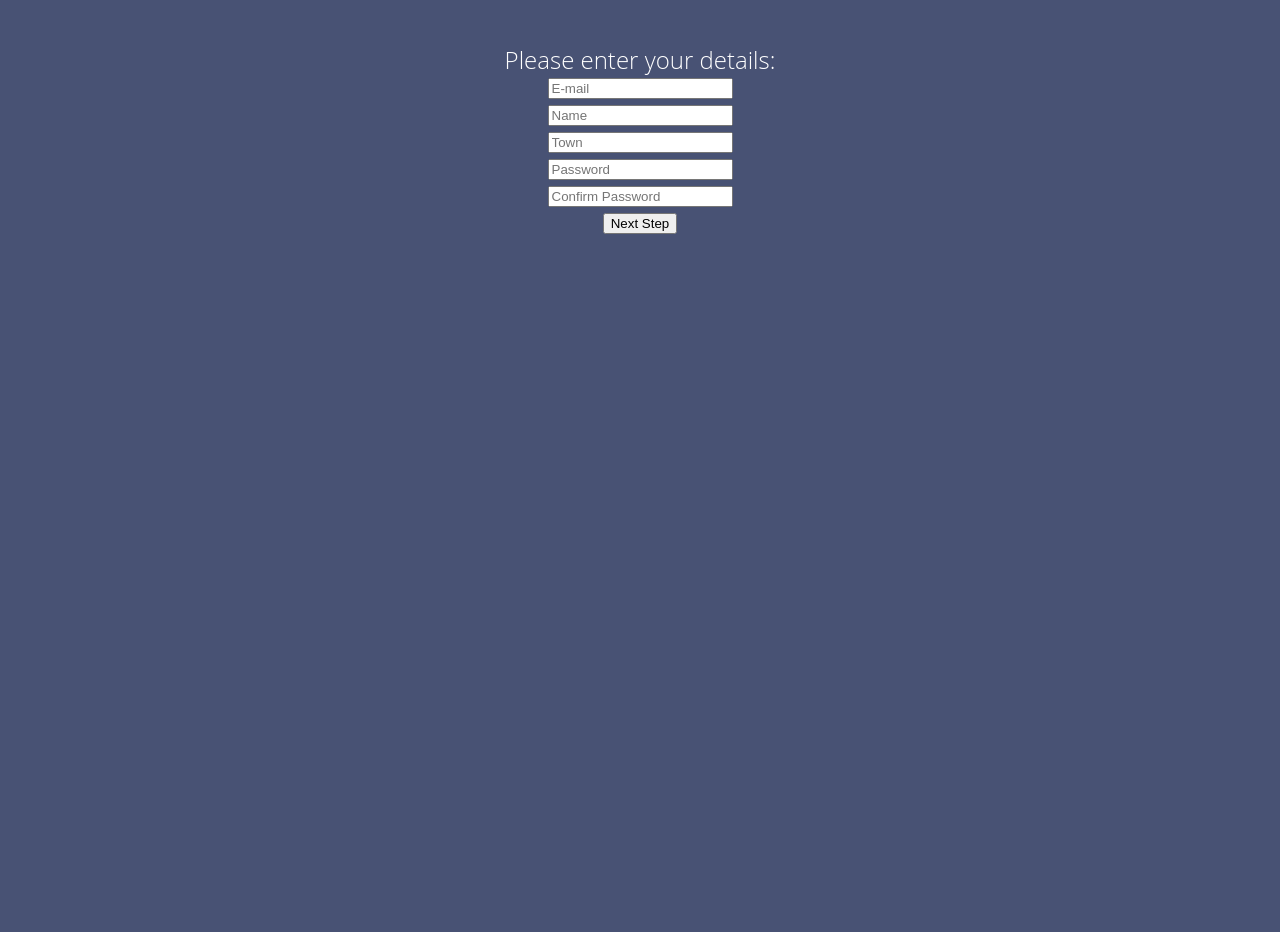
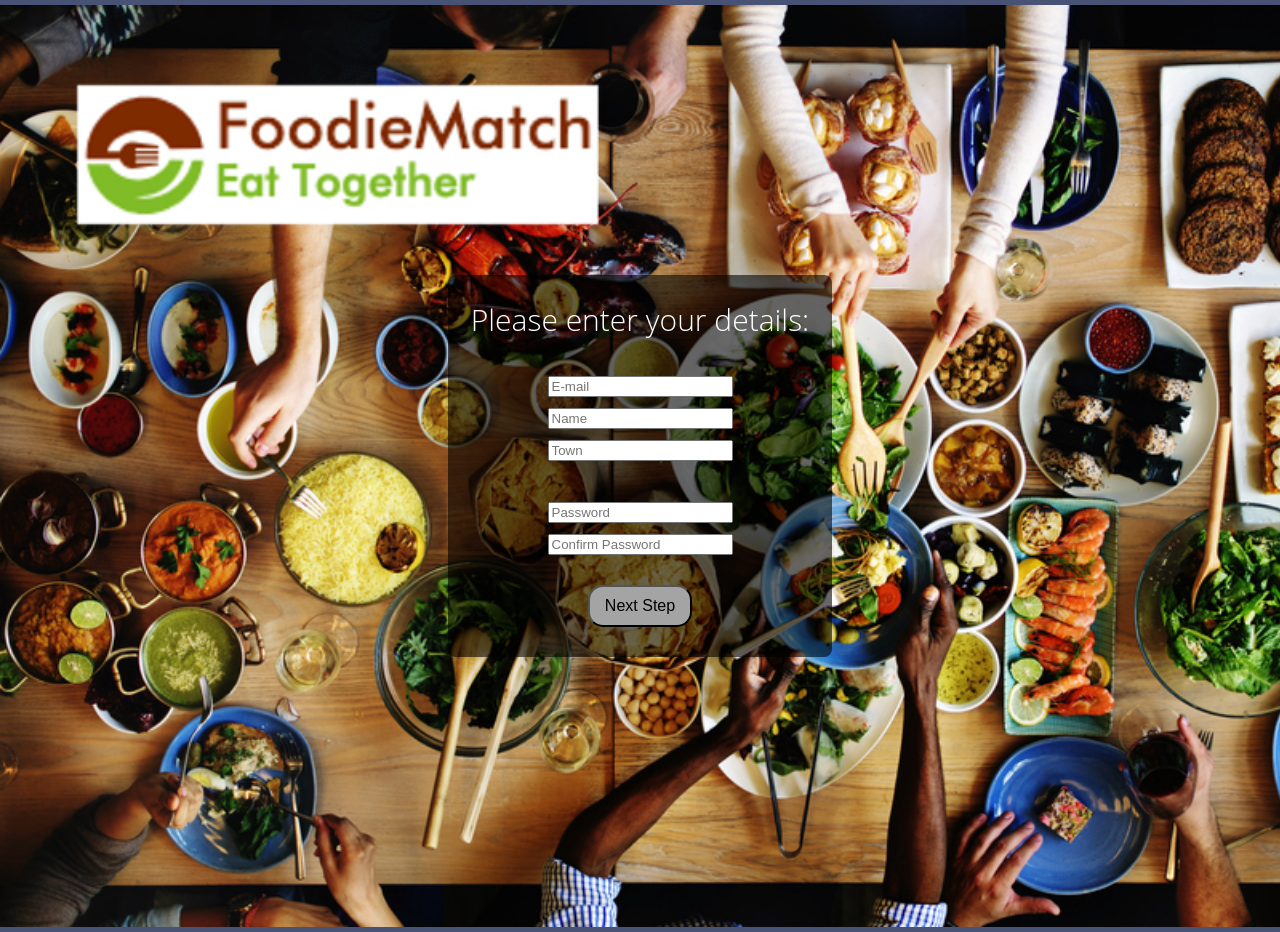
Before and after one commit to JJuttie/21, a Flask app: page /register in a window 1280 px wide. Shown: the part 80-1012 px from the top of the page. Before the commit the page ends 314 px from the top, so only its background shows below. Run offline with Flask 2, Linux system fonts and the light colour scheme; some libraries are stand-ins or nearby versions.

Commit message:
register pagina opgeleukt

```diff
--- a/static/buttons.css
+++ b/static/buttons.css
@@ -32,6 +32,9 @@ form .container-left #left {
   left: 72%;
   right: 15%;
 }
+.container-right:hover {
+	cursor:pointer;
+}
 
 .container-left {
   position: absolute;
@@ -39,3 +42,6 @@ form .container-left #left {
   left: 15%;
   right: 83%;
 }
+.container-left:hover {
+	cursor:pointer;
+}
--- a/templates/login.html
+++ b/templates/login.html
@@ -7,7 +7,7 @@
 {% block main %}
 <h2>
 <br><br><br><br><br><br><br><br><br>
-	<div class = login_screen>
+	<div class=login_screen>
 	<p>
 		<br><br>
 		<b><u>Login</u></b>
--- a/templates/register.html
+++ b/templates/register.html
@@ -5,31 +5,35 @@
 {% endblock %}
 
 {% block main %}
-<h1>
-	<p>Please enter your details:</p>
+<h2>
+    <br><br><br><br><br><br><br><br><br>
+    <div class=login_screen>
+	<br><p>Please enter your details:</p><br>
     <form action="{{ url_for('register') }}" method="post">
         <fieldset>
-            <div class="form-group">
+            <div class="form-group-login">
                 <input autocomplete="off" name="email" placeholder="E-mail" type="text"/>
             </div>
-            <div class="form-group">
+            <div class="form-group-login">
                 <input name="name" placeholder="Name" type="text"/>
             </div>
-            <div class="form-group">
+            <div class="form-group-login">
                 <input name="town" placeholder="Town" type="text"/>
-            </div>
-            <div class="form-group">
+            </div><br>
+            <div class="form-group-login">
                 <input name="password" placeholder="Password" type="password"/>
             </div>
-            <div class="form-group">
+            <div class="form-group-login">
                 <input name="confirmation" placeholder="Confirm Password" type="password"/>
-            </div>
-            <div class="form-group">
-                <button class="btn btn-default" type="submit">Next Step</button>
-            </div>
+            </div><br>
+            <div class="form-group-login">
+                <button class="button-login" type="submit">Next Step</button>
+            </div><br>
         </fieldset>
 	</form>
-</h1>
+	</div>
+	<br><br><br><br><br><br><br><br><br>
+</h2>
 
 
 	<script>
```
Also changed, not shown: foodiematch.db.
